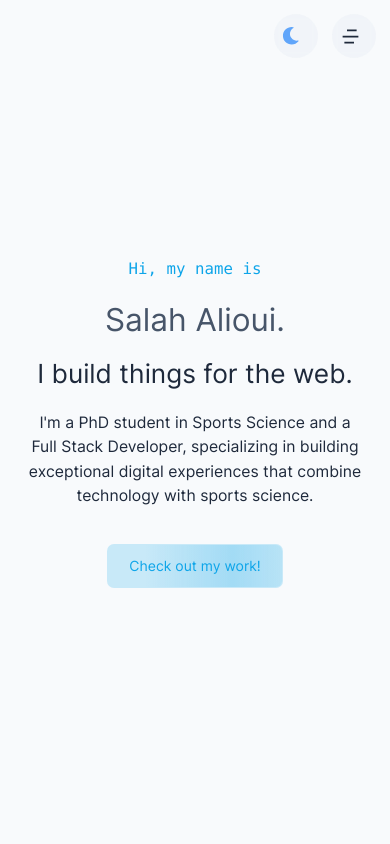
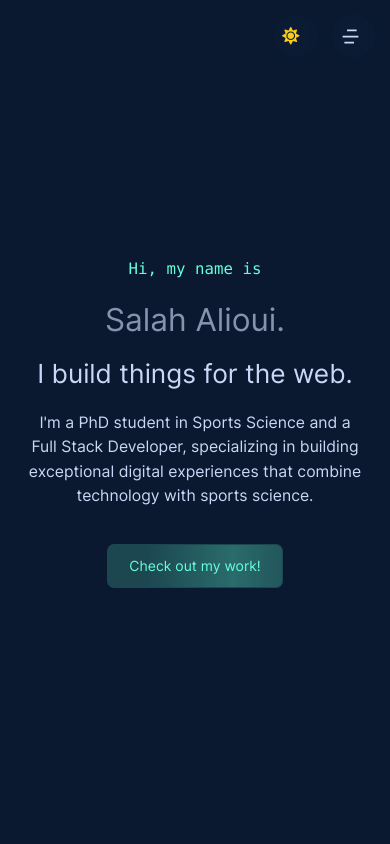
Before and after one commit to Salahalioui/Portfelio, a React (Vite) app: page / in a window 390 px wide. Shown: the top 844 px of the page. Built offline with nearby package versions, Linux system fonts and the light colour scheme.

Commit message:
hanges should resolve the hook errors by:
Avoiding accessing window during initial render
Providing default values for state
Moving browser-specific code into useEffect hooks
Using CSS-based responsive design instead of JavaScript detection

```diff
--- a/src/App.tsx
+++ b/src/App.tsx
@@ -48,7 +48,12 @@ function App() {
           <Meta />
           {!isMobile && <CustomCursor />}
           <ScrollFeatures />
-          {isMobile ? <MobileNavigation /> : <Navbar />}
+          <div className="hidden md:block">
+            <Navbar />
+          </div>
+          <div className="md:hidden">
+            <MobileNavigation />
+          </div>
           <Suspense fallback={<LoadingFallback />}>
             <PageTransition>
               <main className="px-4 md:px-6 lg:px-8">
--- a/src/context/ThemeContext.tsx
+++ b/src/context/ThemeContext.tsx
@@ -10,12 +10,18 @@ interface ThemeContextType {
 const ThemeContext = createContext<ThemeContextType | undefined>(undefined)
 
 export const ThemeProvider = ({ children }: { children: React.ReactNode }) => {
-  const [theme, setTheme] = useState<Theme>(() => {
+  const [theme, setTheme] = useState<Theme>('dark') // Default to dark theme
+
+  useEffect(() => {
     // Check localStorage and system preference
     const savedTheme = localStorage.getItem('theme') as Theme
-    if (savedTheme) return savedTheme
-    return window.matchMedia('(prefers-color-scheme: dark)').matches ? 'dark' : 'light'
-  })
+    if (savedTheme) {
+      setTheme(savedTheme)
+    } else {
+      const isDark = window.matchMedia('(prefers-color-scheme: dark)').matches
+      setTheme(isDark ? 'dark' : 'light')
+    }
+  }, [])
 
   useEffect(() => {
     // Update localStorage and document class
```
